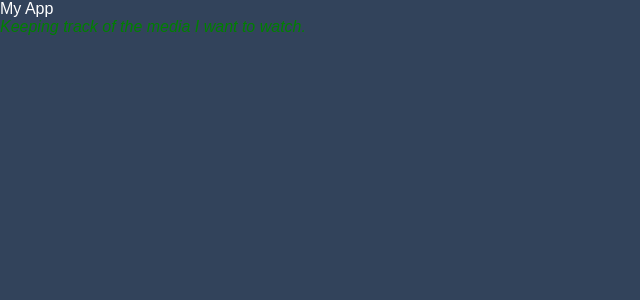
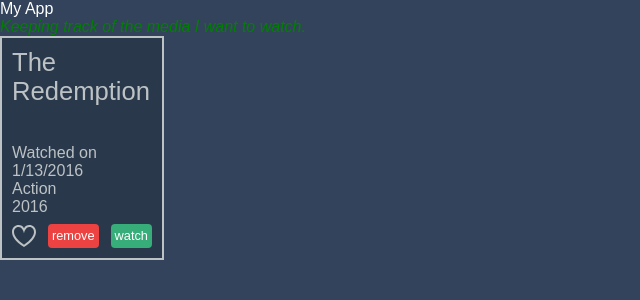
Before and after one commit to lwrainbow/media-list-angular-application, an Angular app: page / in a window 1280 px wide. Shown: the top 300 px of the page, without its empty margins (0-640 px from the left). Built offline with nearby package versions, Linux system fonts and the light colour scheme.

Commit message:
add MediaItemComponent

```diff
--- a/src/app/app.component.html
+++ b/src/app/app.component.html
@@ -1,2 +1,7 @@
-<h1>My App</h1>
-<p class="description">Keeping track of the media I want to watch.</p>
+<section>
+  <header>
+    <h1>My App</h1>
+    <p class="description">Keeping track of the media I want to watch.</p>
+  </header>
+  <mw-media-item></mw-media-item>
+</section>
--- a/src/app/app.module.ts
+++ b/src/app/app.module.ts
@@ -2,11 +2,13 @@
 import { BrowserModule } from '@angular/platform-browser'; //Contains core directives, pipes, and more for working with the DOM
 
 import { AppComponent } from './app.component';
+import { MediaItemComponent } from './media-item.component';
 
 @NgModule({
   // Make components, directives, and pipes available to module that don't come from another module
   declarations: [
-    AppComponent
+    AppComponent,
+    MediaItemComponent
   ],
   // Bring in other Angular modules
   imports: [
--- /dev/null
+++ b/src/app/media-item.component.css
@@ -0,0 +1,66 @@
+:host {
+  display: flex;
+  flex-direction: column;
+  width: 140px;
+  height: 200px;
+  border: 2px solid;
+  background-color: #29394b;
+  padding: 10px;
+  color: #bdc2c5;
+  margin: 0 12px 12px 0;
+}
+h2 {
+  font-size: 1.6em;
+  flex: 1;
+}
+:host(.medium-movies) {
+  border-color: #53ace4;
+}
+:host(.medium-movies) > h2 {
+  color: #53ace4;
+}
+:host(.medium-series) {
+  border-color: #45bf94;
+}
+:host(.medium-series) > h2 {
+  color: #45bf94;
+}
+.tools {
+  margin-top: 8px;
+  display: flex;
+  flex-wrap: nowrap;
+  justify-content: space-between;
+}
+.favorite {
+  width: 24px;
+  height: 24px;
+  fill: #bdc2c5;
+  cursor: pointer;
+}
+.favorite.is-favorite {
+    fill: #37ad79;
+}
+.favorite.is-favorite-hovering {
+    fill: #45bf94;
+}
+.favorite.is-favorite.is-favorite-hovering {
+    fill: #ec4342;
+}
+.delete {
+  display: block;
+  background-color: #ec4342;
+  padding: 4px;
+  font-size: .8em;
+  border-radius: 4px;
+  color: #ffffff;
+  cursor: pointer;
+}
+.details {
+  display: block;
+  background-color: #37ad79;
+  padding: 4px;
+  font-size: .8em;
+  border-radius: 4px;
+  color: #ffffff;
+  text-decoration: none;
+}
--- /dev/null
+++ b/src/app/media-item.component.html
@@ -0,0 +1,16 @@
+<h2>The Redemption</h2>
+<div>Watched on 1/13/2016</div>
+<div>Action</div>
+<div>2016</div>
+<div class="tools">
+  <svg class="favorite" xmlns="http://www.w3.org/2000/svg" viewBox="0 0 24 24">
+    <path d="M12 9.229c.234-1.12 1.547-6.229 5.382-6.229 2.22 0 4.618 1.551 4.618 5.003 0 3.907-3.627 8.47-10 12.629-6.373-4.159-10-8.722-10-12.629 0-3.484 2.369-5.005 4.577-5.005 3.923 0 5.145 5.126 5.423 6.231zm-12-1.226c0 4.068 3.06 9.481 12 14.997 8.94-5.516 12-10.929 12-14.997 0-7.962-9.648-9.028-12-3.737-2.338-5.262-12-4.27-12 3.737z"
+    />
+  </svg>
+  <a class="delete">
+    remove
+  </a>
+  <a class="details">
+    watch
+  </a>
+</div>
```
Also changed, not shown: src/app/media-item.component.ts (added, +8 -0 lines).
